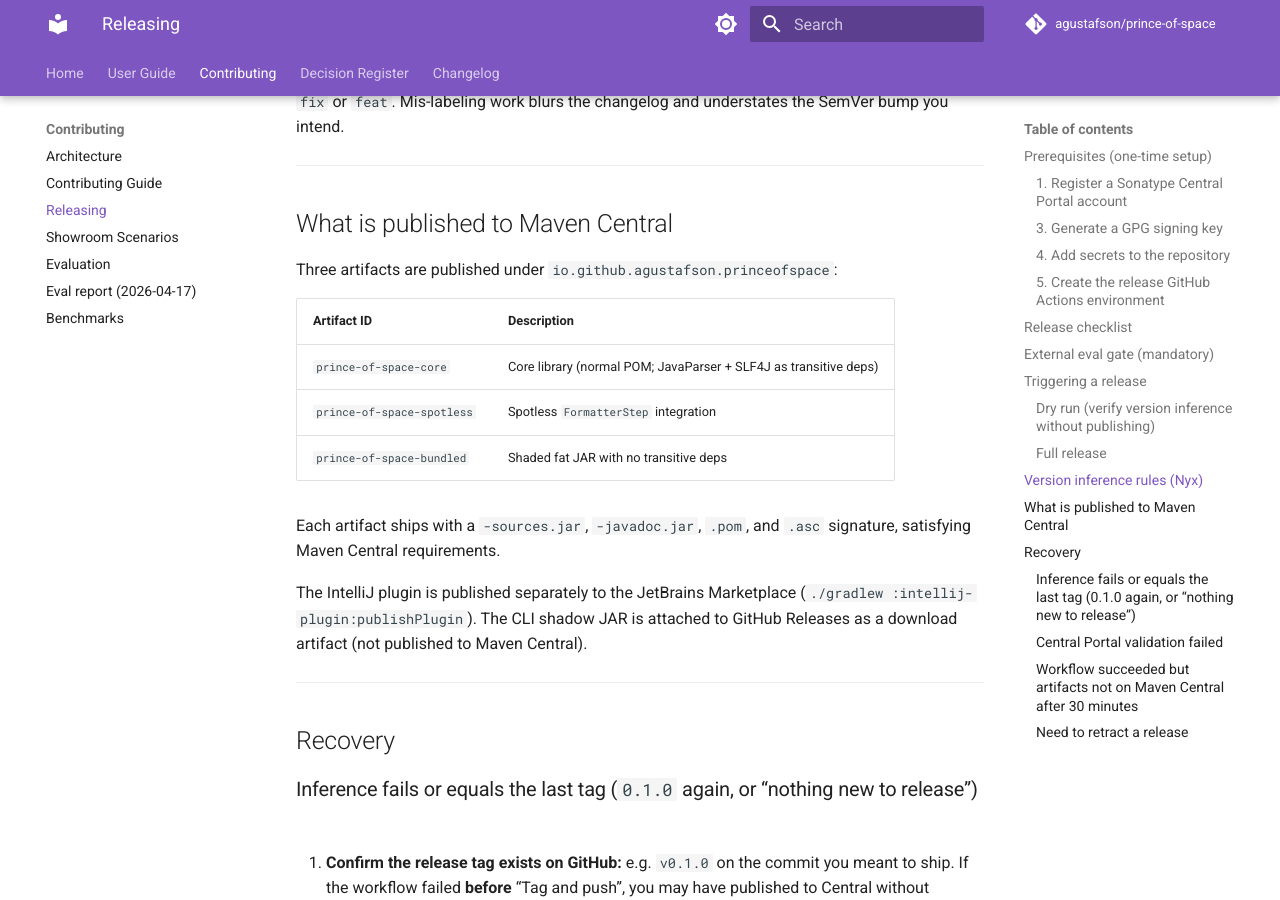
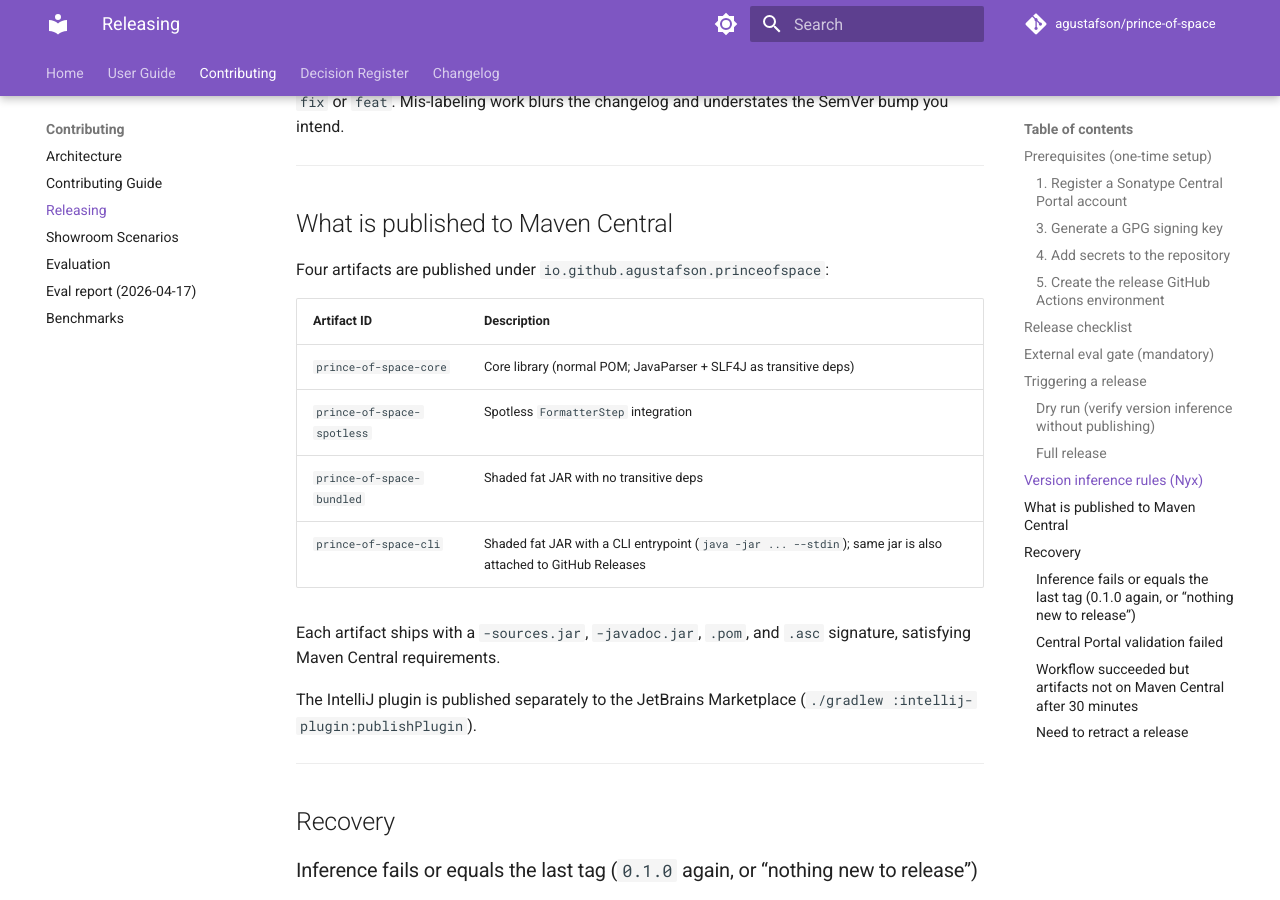
Before and after one commit to agustafson/prince-of-space, an MkDocs documentation site: the page built from docs/releasing.md, in a window 1280 px wide and 900 px high, scrolled down 5805 px. Built offline with MkDocs 1.6.1 and Material for MkDocs 9.7.7, drawn with Linux system fonts in a browser that asks for light colours; comment, search, counter and statistics services are not loaded.

Commit message:
Publish CLI shaded jar to Maven Central; document Maven nativeCmd flow (#49)

```diff
--- a/RELEASING.md
+++ b/RELEASING.md
@@ -175,7 +175,7 @@
 The workflow will:
 1. Infer the next version from git tags + conventional commits (see below)
 2. Run the full test suite
-3. Build and GPG-sign all artifacts (`core`, `spotless`, `core-bundled`) into the local staging directory
+3. Build and GPG-sign all artifacts (`core`, `spotless`, `core-bundled`, `cli`) into the local staging directory
 4. Build downloadable assets: CLI shadow JAR, IntelliJ plugin ZIP, VS Code `.vsix` (VS Code `package.json` version is set in CI to match the release). **This runs before any Sonatype upload** so a failed IDE or VS Code build does not leave Maven Central already published without matching release assets.
 5. Bundle artifacts and upload to Sonatype Central Portal
 6. Poll until the bundle is **VALIDATED** (checksums, signatures, POM requirements)
@@ -231,20 +231,20 @@
 
 ## What is published to Maven Central
 
-Three artifacts are published under `io.github.agustafson.princeofspace`:
+Four artifacts are published under `io.github.agustafson.princeofspace`:
 
 | Artifact ID | Description |
 |-------------|-------------|
 | `prince-of-space-core` | Core library (normal POM; JavaParser + SLF4J as transitive deps) |
 | `prince-of-space-spotless` | Spotless `FormatterStep` integration |
 | `prince-of-space-bundled` | Shaded fat JAR with no transitive deps |
+| `prince-of-space-cli` | Shaded fat JAR with a CLI entrypoint (`java -jar ... --stdin`); same jar is also attached to GitHub Releases |
 
 Each artifact ships with a `-sources.jar`, `-javadoc.jar`, `.pom`, and `.asc` signature,
 satisfying Maven Central requirements.
 
 The IntelliJ plugin is published separately to the JetBrains Marketplace
-(`./gradlew :intellij-plugin:publishPlugin`). The CLI shadow JAR is attached to GitHub
-Releases as a download artifact (not published to Maven Central).
+(`./gradlew :intellij-plugin:publishPlugin`).
 
 ---
 
```
Also changed, not shown: README.md (+59 -4 lines), docs/architecture.md (+1 -1 lines), docs/technical-decision-register.md (+8 -0 lines), 3 other files.
